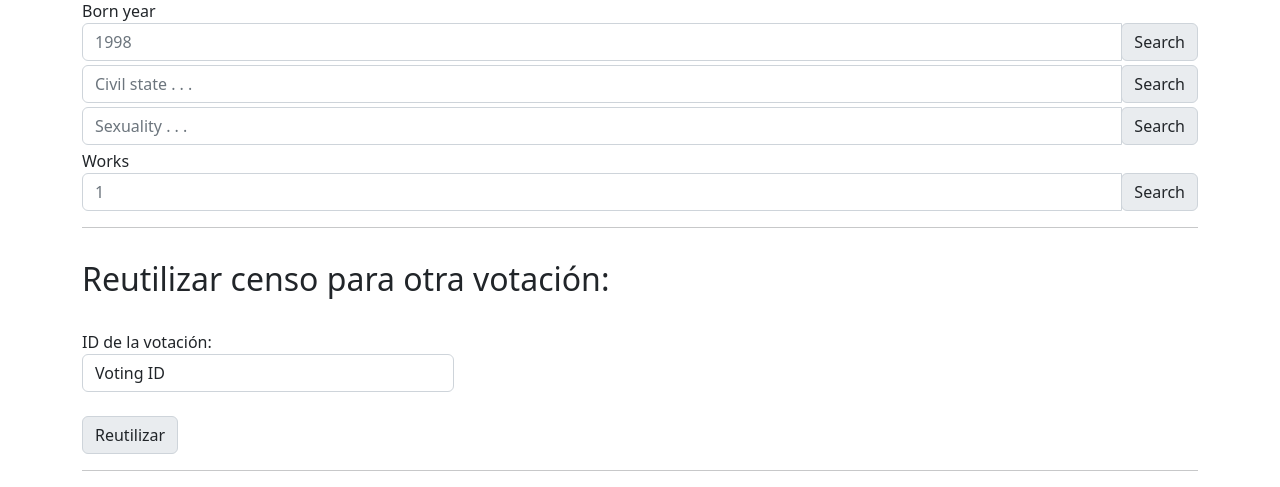
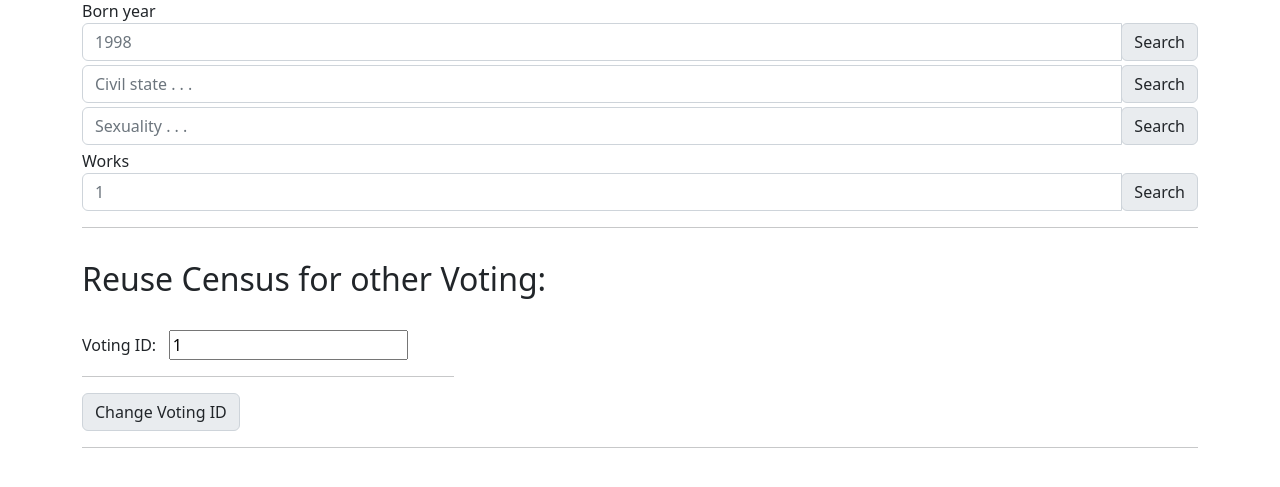
Before and after one commit to pabramber/decide-part-chiclana, a Django app: page /census/filter/ in a window 1280 px wide. Shown: the part 351-838 px from the top of the page. After the commit the page ends 799 px from the top, so only its background shows below. Run offline with Django 3.2, Linux system fonts and the light colour scheme; data that the repository does not hold is empty.

Commit message:
feat(update): Updated Census Reuse Functions
The change of voting_id is working but it is modified for all rows in the census, not to the filtered.

```diff
--- a/decide/census/templates/census.html
+++ b/decide/census/templates/census.html
@@ -101,7 +101,7 @@
                 </div>
               </a>
             </div>
-            <div class="col">
+            <!--<div class="col">
               <a href="" class="a2">
                 <div class="card">
                   <img  class="card-img-top" >
@@ -113,7 +113,7 @@
                   </div>
                 </div>
               </a>
-            </div>
+            </div> -->
             <div class="col">
               <a href="lista_censo" class="a2">
                 <div class="card">
--- a/decide/census/templates/filterCensus.html
+++ b/decide/census/templates/filterCensus.html
@@ -147,21 +147,26 @@
                 </ul>
             </div>
             <div>
-                <h2>Reutilizar censo para otra votación:</h2>
+                <h2>Reuse Census for other Voting:</h2>
                 <br>
-                <form action="{% url 'reutilizar_censo' %}" method="get">
+                <form action="{% url 'reuse_census' %}" method="get">
+                    {% csrf_token %}
                     <div class="form-group col-md-4">
-                        <label for="id">ID de la votación:</label>
-                        <select id="id" class="form-control" name="id">
-                            <!-- Recorre los votings ids y los lista en un select -->
+                        <label for="id">Voting ID: &nbsp;</label>
+                        <!-- Recorre los votings ids y los lista en un select -->
+                        <!--<select id="id" class="form-control" name="q">
                             <option selected>Voting ID</option>
-                            {% for censo in census %}
-                            <option value="{{ censo.voting_id }}">{{ censo.voting_id }}</option>
+                            {{ votingsIds }}
+                            {% for votingId in votingsIds %}
+                            <option value="{{ votingId }}">{{ votingId }}</option>
                             {% endfor %}
-                        </select>
+                        </select> -->
+                        <input type="hidden" name="census" value="{{ census }}">
+                        <input type="number" name="q" min="1" value="1">
+                        <br>
+                        <hr>
+                        <button class="input-group-text" type="submit">Change Voting ID</button>
                     </div>
-                    <br>
-                    <button class="input-group-text" type="submit">Reutilizar</button>
                     <hr>
                 </form>
             </div>
--- a/decide/census/urls.py
+++ b/decide/census/urls.py
@@ -30,5 +30,5 @@ urlpatterns = [
     path('filter-works/', views.FilterWorks.as_view(), name='filter_works'),
 
     #Reutilizar censo
-    path('reuse/', views.reutilizarCenso, name='reutilizar_censo'),
+    path('reuse/', views.reuseCensus, name='reuse_census'),
 ]
--- a/decide/census/views.py
+++ b/decide/census/views.py
@@ -29,7 +29,9 @@ from openpyxl.styles import Alignment, Border, Font, PatternFill, Side
 
 def filter(request):
     censo = Census.objects.all()
-    return render(request, 'filterCensus.html', {'census' : censo})
+    votingsIds = votingIdSet()
+    return render(request, 'filterCensus.html',
+        {'census' : censo, 'votingsIds': votingsIds})
 
 class FilterVotingID(ListView):
     model = Census
@@ -290,7 +292,31 @@ class ReporteAutorExcel(TemplateView):
         wb.save(response)
         return response
 
+
 # -------------------- REUTILIZAR CENSO ------------------------
 
-def reutilizarCenso():
-    pass
+def votingIdSet():
+    lista=[]
+    for census in Census.objects.all():
+        lista.append(census.voting_id)
+    conjunto=set(lista)
+    return conjunto
+
+def reuseCensus(request):
+    query = request.GET['q']
+    c = request.GET['census']
+    print(c)
+    query = int(query)
+
+    Census.objects.update(voting_id=query)
+    census = Census.objects.filter(voting_id__icontains=query).order_by('-voter_id')
+    return render(request, "census-reused.html", {'census':census, 'page_name':'Reuse Results'})
+
+"""
+class reuseContext(ListView):
+    model = Census
+    template_name = 'filterCensus.html'
+    context_object_name = 'census'
+
+    def get_context_data(self, **kwargs):
+        return super().get_context_data(**kwargs)"""
```
Also changed, not shown: decide/census/templates/census-reused.html (added, +41 -0 lines), decide/census/tests.py (+20 -1 lines), decide/census/migrations/0003_auto_20221210_1228.py (added), decide/census/migrations/0004_auto_20221210_1230.py (added).
